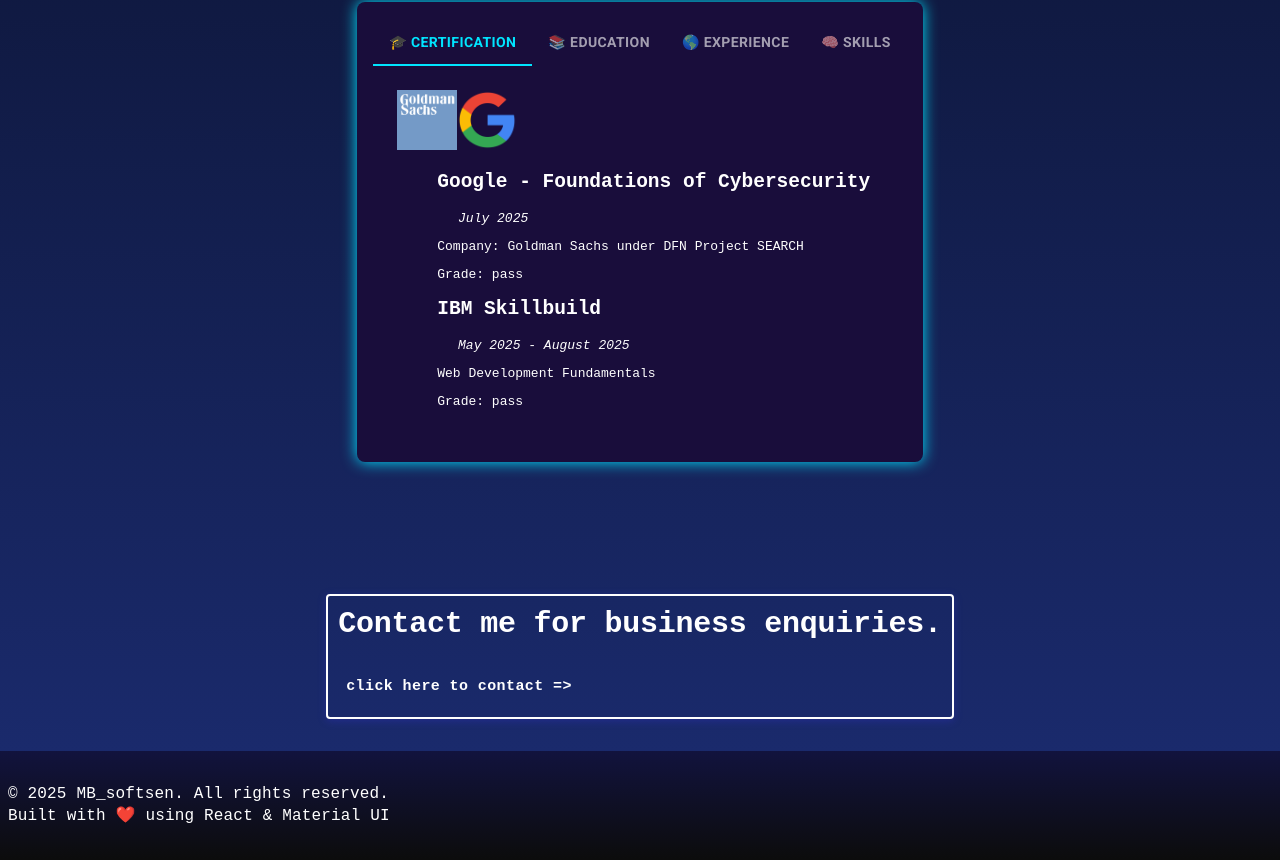
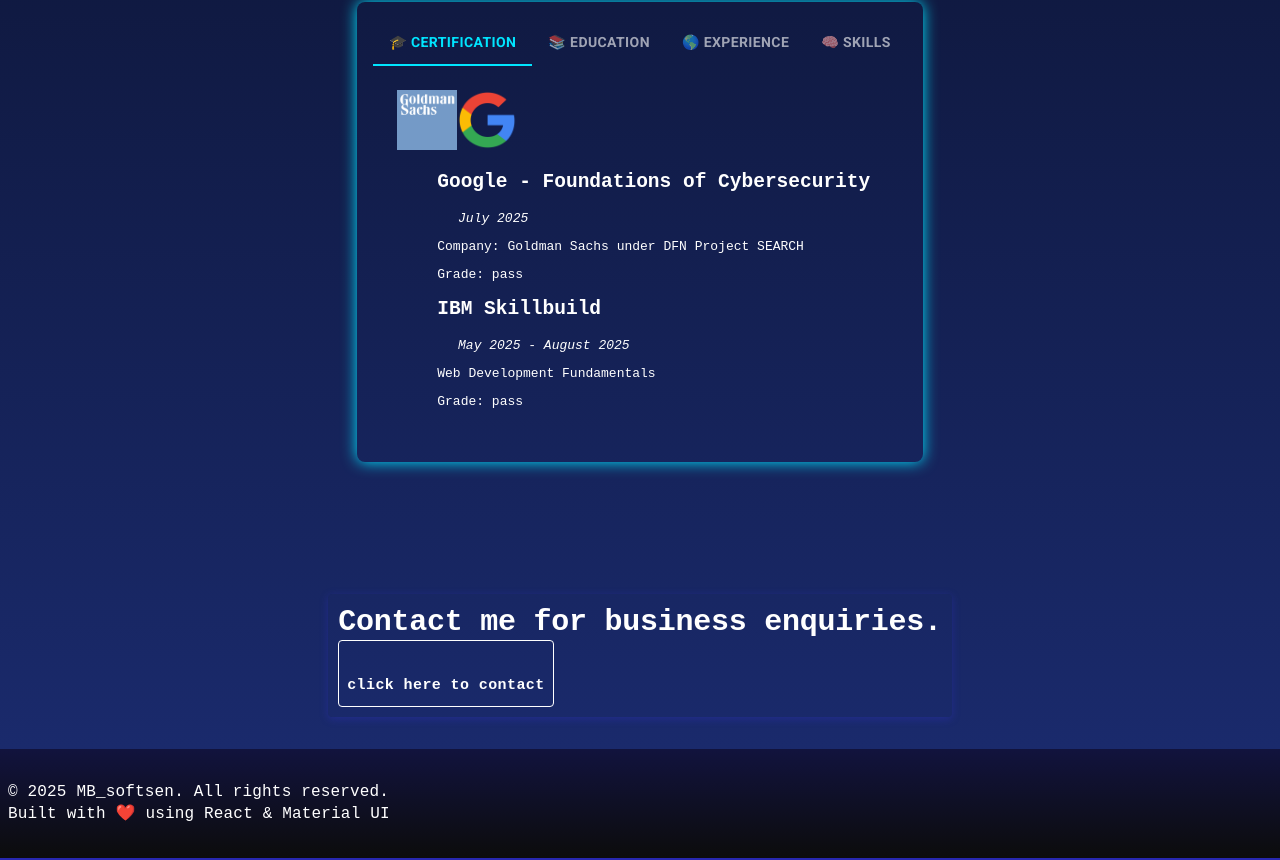
Before and after one commit to MBarre28/mb-portfolio, a React (Create React App) app: page /about in a window 1280 px wide. Shown: the part 1179-2039 px from the top of the page. Built offline with nearby package versions, Linux system fonts and the light colour scheme; some icons are missing.

Commit message:
porfolio modifications

```diff
--- a/src/component/NavBar/about.js
+++ b/src/component/NavBar/about.js
@@ -217,7 +217,6 @@
                     background: 'rgba(17, 8, 8, 0)',
                     color: '#ffff',
                     padding: '10px',
-                    border: '2px solid #ffff',
                     boxShadow: '0 2px 8px rgba(55, 52, 224, 0.3)',
                 }}>
                     <Typography variant="h2"
@@ -230,10 +229,12 @@
                     <Button fontFamily={'monospace'} component={Link} href="/contact" sx={{
                         color: '#ffff',
                         textTransform: 'lowercase',
+                        border: '1px solid #ffff',
                         ":hover": {
                             color: '#263cb8ff',
-                            textDecoration: 'underline',
                             transform: 'scale(1.05)',
+                            fontSize: '20px',
+                            width: '300px',
 
                         }
                     }}>
@@ -242,10 +243,10 @@
                             fontWeight={'bold'}
                             fontFamily={'monospace'}
                             fontSize={'15px'}
-                            align="center"
+                            textAlign={'center'}
                         >
                             <br></br>
-                            Click here to contact ={">"}
+                            Click here to contact
                         </Typography>
                     </Button>
                 </Card>
--- a/src/component/NavBar/contact.js
+++ b/src/component/NavBar/contact.js
@@ -12,7 +12,7 @@
     title: "Email",
     icon: <ContactMailIcon fontSize="large" />,
     link: "mailto:mmuh8311@gmail.com",
-    description: "Contact me via email for info",
+    description: "Contact us via email for business inquiries",
   },
   {
     title: "Location",
@@ -27,7 +27,7 @@
   },
   {
     title: 'Youtube',
-    icon: <YouTubeIcon fontSize="large"/>,
+    icon: <YouTubeIcon fontSize="large" />,
     link: 'https://www.youtube.com/@softssen',
     description: 'Subscribe to my youtube channel for exclusive content!',
 
@@ -47,6 +47,11 @@
         py: 5,
       }}
     >
+      <motion.div
+        initial={{ opacity: 0, y: 40 }}
+        transition={{ duration: 2 }}
+        animate={{ opacity: 1, y: 0 }}
+      >
       <Container maxWidth="md">
         {/* Title */}
         <Typography
@@ -61,13 +66,14 @@
           variant="body1"
           sx={{ mt: 4, fontSize: "18px", textAlign: "center", maxWidth: "600px", mx: "auto" }}
         >
-          Feel free to contact me through any of the platforms below. I'm here to support.
+          Feel free to contact me through any of the platforms below.
+          Our team <b> MBsoftsen </b> help small businesses build and improve automated websites.
         </Typography>
 
         {/* Dynamic Grid */}
         <Grid container spacing={8} justifyContent="center">
           {contactDetails.map((item, index) => (
-            <Grid item xs={12} sm={6} md={2} key={index} mt = {2}>
+            <Grid item xs={12} sm={6} md={2} key={index} mt={2}>
               <Card
                 sx={{
                   display: "absolute",
@@ -99,21 +105,21 @@
                   {/* Optional Link */}
                   {item.link && (
                     <Button sx={{
-                        color: '#ffff',
-                        background: 'rgba(0, 0, 0, 0.08)',
-                        textDecoration: 'dotted',
-                        textTransform: 'none',
+                      color: '#ffff',
+                      background: 'rgba(0, 0, 0, 0.08)',
+                      textDecoration: 'dotted',
+                      textTransform: 'none',
 
 
                     }}>
                       <Link
                         href={item.link}
                         rel="noopener noreferrer"
-                        sx={{ display: "block", mt: 1, color: "#46cf2aff", fontSize: 'large'}}
+                        sx={{ display: "block", mt: 1, color: "#46cf2aff", fontSize: 'large' }}
                       >
                         {item.title === "Email" ? "Send Email" : "Visit Profile"}
                       </Link>
-                      </Button>
+                    </Button>
                   )}
                 </CardContent>
               </Card>
@@ -121,6 +127,7 @@
           ))}
         </Grid>
       </Container>
+      </motion.div>
     </Box>
   );
 };
--- a/src/component/NavBar/home.js
+++ b/src/component/NavBar/home.js
@@ -170,7 +170,9 @@
         </motion.div>
       </Box>
     </Box>
+
   );
 };
 
+
 export default HomePage;
--- a/src/component/NavBar/layout/aboutabs.js
+++ b/src/component/NavBar/layout/aboutabs.js
@@ -25,7 +25,6 @@
   return (
     <Box
       sx={{
-        backgroundColor: "#190d3bff",
         borderRadius: 2,
         boxShadow: "0 0 15px #00e5ff",
         p: 2,
--- a/src/component/NavBar/navbar.js
+++ b/src/component/NavBar/navbar.js
@@ -11,10 +11,10 @@
   Link,
   ListItem,
   ListItemText,
-  useMediaQuery
+  useMediaQuery,
+  useTheme,
 } from '@mui/material';
 import MenuIcon from '@mui/icons-material/Menu';
-import { useTheme } from '@mui/material/styles';
 
 const Navbar = () => {
   const [open, setOpen] = useState(false);
--- a/src/component/NavBar/project.js
+++ b/src/component/NavBar/project.js
@@ -8,6 +8,8 @@
   Card,
   CardContent,
   Backdrop,
+  useMediaQuery,
+  useTheme,
 } from "@mui/material";
 import { Typewriter } from "react-simple-typewriter";
 import { motion } from "framer-motion";
@@ -47,6 +49,8 @@
 export default function Project() {
   const [open, setOpen] = useState(false);
   const [selectedProject, setSelectedProject] = useState(null);
+  const theme = useTheme();
+  const isMobile = useMediaQuery(theme.breakpoints.down('sm'));
 
   const handleOpen = (project) => {
     setSelectedProject(project);
@@ -99,13 +103,20 @@
         >
           <Grid container rowSpacing={4} columnSpacing={{ xs: 1, sm: 2, md: 3 }} justifyContent="center">
             {projects.map((project, index) => (
-              <Grid item xs={12} sm={6} md={4} key={index}>
+              <Grid
+              item
+              xs={12}
+              sm={6}
+              md={4}
+              key={index}
+              >
                 <Card
                   onClick={() => handleOpen(project)}
+                  variant = {!isMobile ? 'image' : true }
                   sx={{
-                    p: 2,
+                    p: { xs: 1.5, sm: 2 },
                     border: "1px solid #4a90e2",
-                    borderRadius: 3,
+                    borderRadius: 5,
                     bgcolor: "rgba(255,255,255,0.05)",
                     textAlign: "center",
                     color: "#ffff",
@@ -123,11 +134,10 @@
                       src={project.image}
                       alt={project.title}
                       sx={{
-                        height: 160,
-                        width: "100%",
+                        height: { xs: 150, sm: 190 },
+                        minWidth: "100%",
                         objectFit: "cover",
                         borderRadius: 2,
-                        mb: 2,
                       }}
                     />
                   )}
@@ -136,7 +146,7 @@
                     <Typography variant="h6" sx={{ fontWeight: "bold", mb: 1 }}>
                       {project.title}
                     </Typography>
-                    <Typography variant="body2" sx={{ mb: 2 }}>
+                    <Typography variant="body2" sx={{ mb: 2, maxWidth: '500px' }}>
                       {project.description}
                     </Typography>
                   </CardContent>
@@ -177,6 +187,7 @@
                   objectFit: "contain",
                   borderRadius: 2,
                   mb: 2,
+                  maxWidth: '500px',
                 }}
               />
             )}
```
Also changed, not shown: src/component/NavBar/video.js (added, +20 -0 lines).
